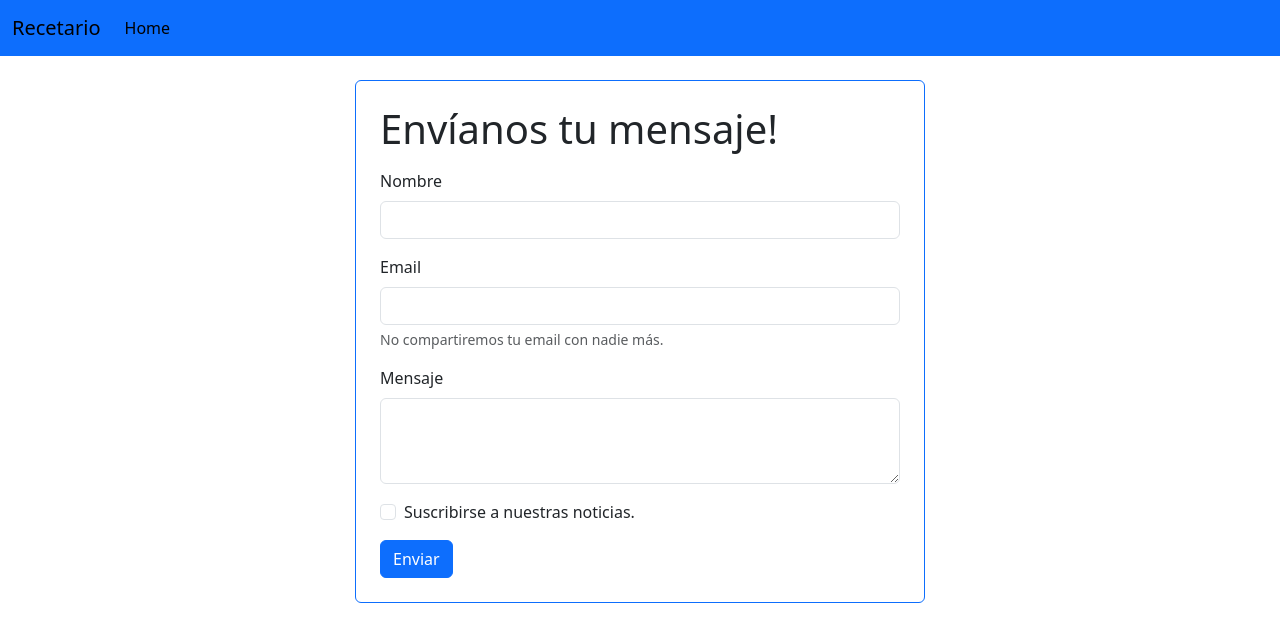
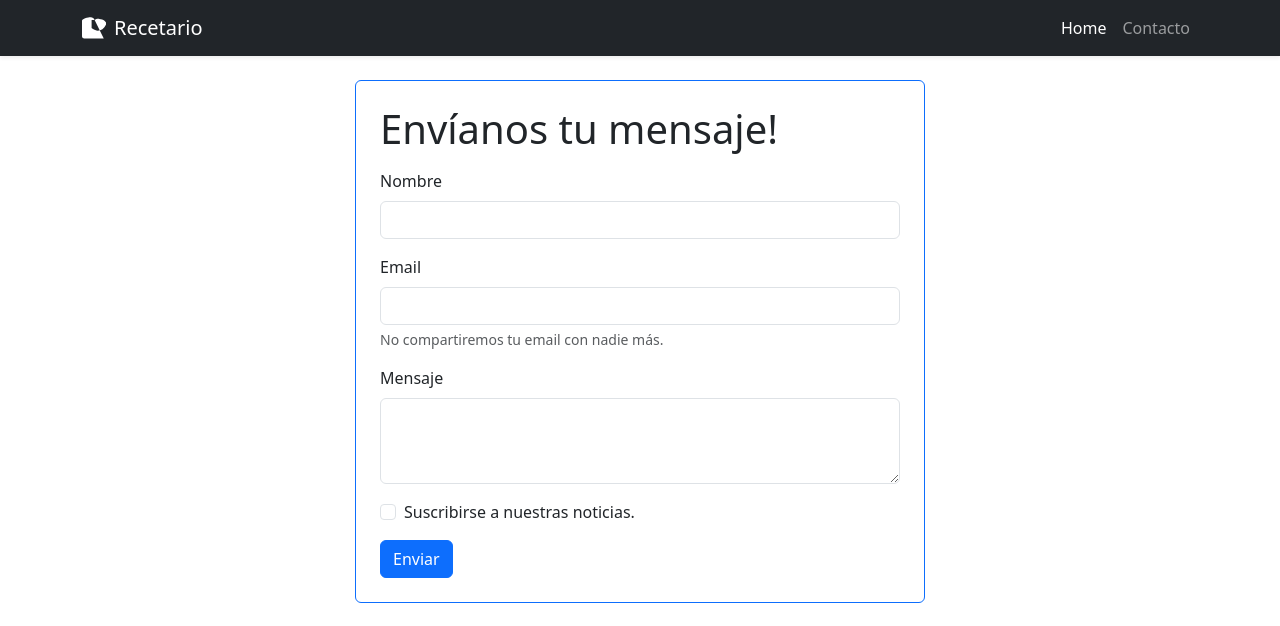
Before and after one commit to jflevig/M6-AE3-Recetario, a Django app: page /recetas/contacto in a window 1280 px wide. Shown: the top 626 px of the page. Run offline with Django 5.2, Linux system fonts and the light colour scheme.

Commit message:
cambio en seccion navbar, base y home

```diff
--- a/recetario/templates/base.html
+++ b/recetario/templates/base.html
@@ -1,26 +1,35 @@
+{% load static %}
 <!DOCTYPE html>
-<html lang="en">
+<html lang="es">
 <head>
     <meta charset="UTF-8">
     <meta name="viewport" content="width=device-width, initial-scale=1.0">
     <title>{% block title %}Recetario{% endblock %}</title>
-    <link href="https://cdn.jsdelivr.net/npm/bootstrap@5.3.8/dist/css/bootstrap.min.css" rel="stylesheet">
+        <link href="https://cdn.jsdelivr.net/npm/bootstrap@5.3.8/dist/css/bootstrap.min.css" rel="stylesheet" integrity="sha384-sRIl4kxILFvY47J16cr9ZwB07vP4J8+LH7qKQnuqkuIAvNWLzeN8tE5YBujZqJLB" crossorigin="anonymous">
+    <link rel="stylesheet" href="{% static 'css/style.css' %}">
+
 </head>
 <body>
     <!-- Barra de Navegación -->
-    <nav class="navbar navbar-expand-lg bg-primary">
-        <div class="container-fluid">
-            <a class="navbar-brand" href="#">Recetario</a>
+    <nav class="navbar navbar-expand-lg navbar-dark bg-dark shadow-sm">
+        <div class="container">
+            <a class="navbar-brand d-flex align-items-center" href="{% url 'home' %}">
+                <svg xmlns="http://www.w3.org/2000/svg" width="24" height="24" fill="currentColor" class="bi bi-book-half me-2" viewBox="0 0 16 16">
+                    <path d="M8.5 2.687c.654-.689 1.782-.886 3.112-.752 1.234.124 2.503.523 3.388 1.17.953.713 1.364 1.76.961 2.734-1.165 2.688-3.286 3.943-5.404 3.943-1.23 0-2.34-.482-3.415-1.252-.246-.177-.49-.38-.732-.61V2.687zM8 1.783C7.015.936 5.587.81 4.287.94c-1.514.153-3.042.672-3.994 1.505A.9.9 0 0 0 0 3.1v10.5A1.5 1.5 0 0 0 1.5 15h13A1.5 1_5 0 0 0 16 13.5V3.1a.9.9 0 0 0-.293-.655c-.952-.833-2.48-1.352-3.994-1.505C10.413.81 8.985.936 8 1.783"/>
+                </svg>
+                Recetario</a>
             <button class="navbar-toggler" type="button" data-bs-toggle="collapse" data-bs-target="#navbarNav"
                 aria-controls="navbarNav" aria-expanded="false" aria-label="Toggle navigation">
                 <span class="navbar-toggler-icon"></span>
             </button>
             <div class="collapse navbar-collapse" id="navbarNav">
-                <ul class="navbar-nav">
+                <ul class="navbar-nav ms-auto">
                     <li class="nav-item">
                         <a class="nav-link active" aria-current="page" href="{% url 'home' %}">Home</a>
                     </li>
-                    <!-- Pendiente URL contacto -->
+                    <li class="nav-item">
+                        <a class="nav-link" href="{% url 'contacto' %}">Contacto</a>
+                    </li>
                 </ul>
             </div>
         </div>
@@ -42,5 +51,7 @@
             </ul>
         </footer>
     </div>
+
+    <script src="https://cdn.jsdelivr.net/npm/bootstrap@5.3.8/dist/js/bootstrap.bundle.min.js" integrity="sha384-FKyoEForCGlyvwx9Hj09JcYn3nv7wiPVlz7YYwJrWVcXK/BmnVDxM+D2scQbITxI" crossorigin="anonymous"></script>
 </body>
 </html>
--- /dev/null
+++ b/static/css/style.css
@@ -0,0 +1,17 @@
+
+.jumbotron-custom {
+  /* Imagen de fondo con una capa oscura para legibilidad */
+  background-image: linear-gradient(rgba(0, 0, 0, 0.5), rgba(0, 0, 0, 0.5)), url('../img/jumbotron-bg.jpg');
+
+  /* Ajustar la imagen para que cubra todo el div */
+  background-size: cover;
+
+  /* Centrar la imagen */
+  background-position: center;
+}
+
+/* Cambiar el color del texto para que sea legible sobre el fondo oscuro */
+.jumbotron-custom h1,
+.jumbotron-custom p {
+  color: white;
+}
```
Also changed, not shown: recetario/templates/home.html (+9 -2 lines), db.sqlite3, 1 other file.
